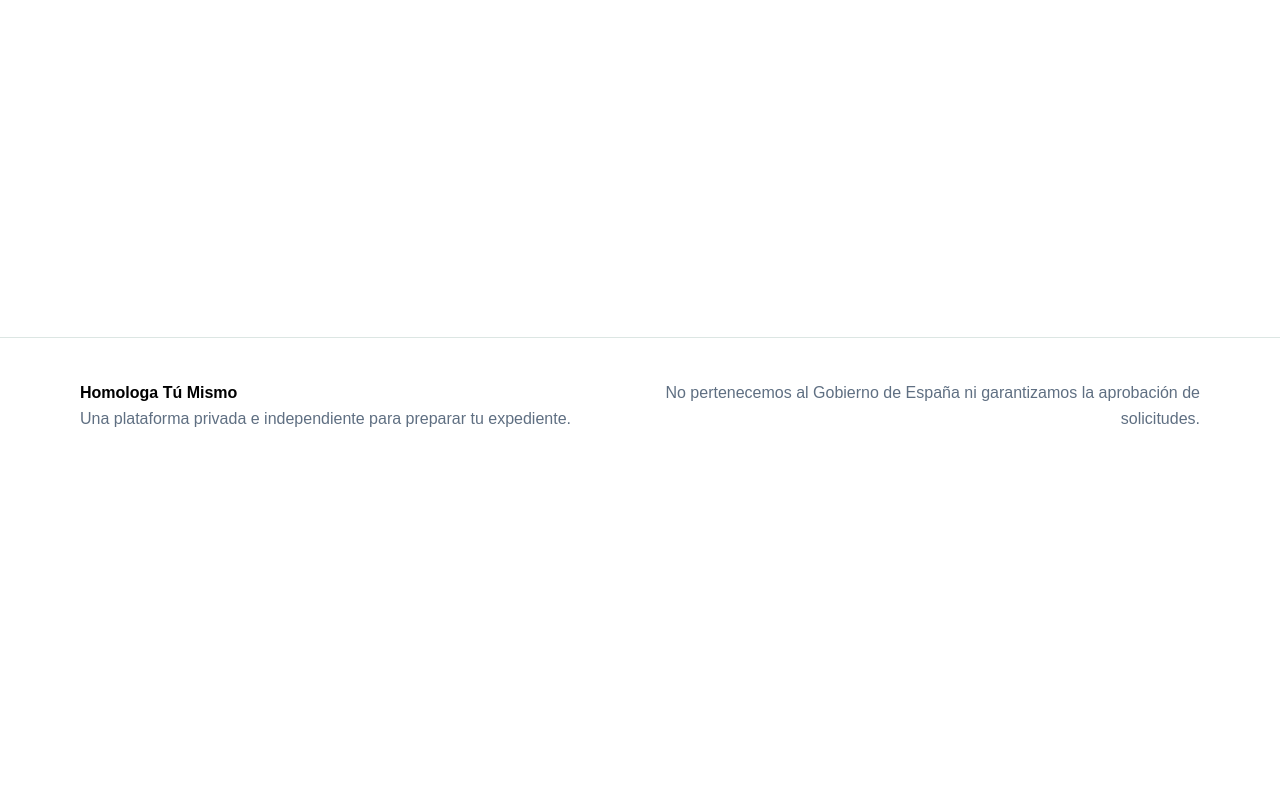
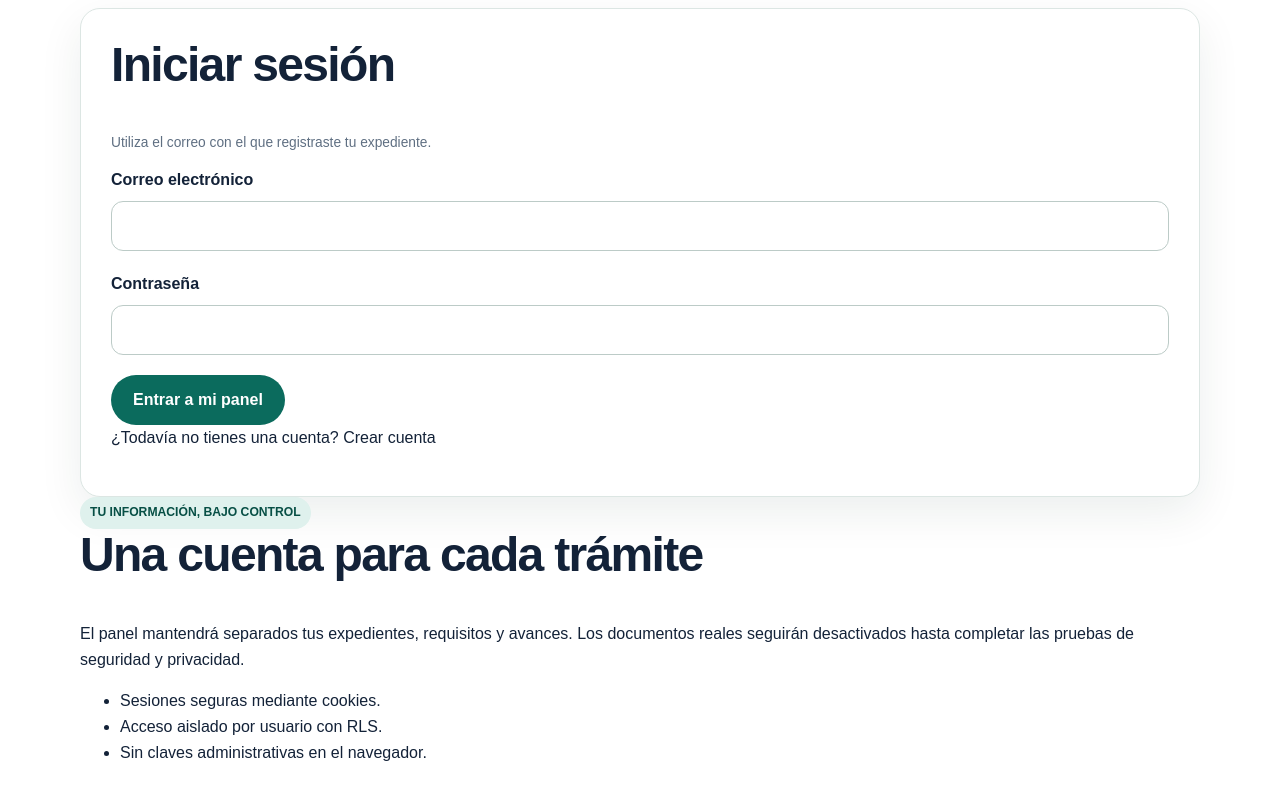
Before and after one commit to Candido25/Homologa-tu-mismo, a Next.js app: page /iniciar-sesion in a window 1280 px wide. Before the commit this address had no page. Shown: the part 540-1340 px from the top of the page. Before the commit the page ends 1013 px from the top, so only its background shows below. Built offline with nearby package versions, Linux system fonts and the light colour scheme; no server answers.

Commit message:
Crear página de inicio de sesión

```diff
--- /dev/null
+++ b/src/app/iniciar-sesion/page.tsx
@@ -0,0 +1,101 @@
+import type { Metadata } from "next";
+import Link from "next/link";
+import { isSupabaseConfigured } from "@/lib/env";
+import { signIn } from "@/app/auth/actions";
+
+export const metadata: Metadata = {
+  title: "Iniciar sesión",
+};
+
+type PageProps = {
+  searchParams: Promise<{
+    error?: string;
+    mensaje?: string;
+    siguiente?: string;
+  }>;
+};
+
+export default async function SignInPage({ searchParams }: PageProps) {
+  const params = await searchParams;
+  const configured = isSupabaseConfigured();
+
+  return (
+    <>
+      <section className="page-header">
+        <div className="container narrow-container">
+          <p className="eyebrow">Área privada</p>
+          <h1>Continúa con tu expediente</h1>
+          <p>Accede para guardar tu diagnóstico, organizar documentos y consultar tus próximos pasos.</p>
+        </div>
+      </section>
+
+      <section className="section auth-section">
+        <div className="container auth-layout">
+          <form className="form-card auth-card" action={signIn}>
+            <h2>Iniciar sesión</h2>
+            <p className="helper">Utiliza el correo con el que registraste tu expediente.</p>
+
+            {!configured && (
+              <div className="notice notice-warning" role="status">
+                El módulo está preparado, pero todavía falta conectar el proyecto de Supabase.
+              </div>
+            )}
+
+            {params.mensaje && (
+              <div className="notice notice-success" role="status">
+                {params.mensaje}
+              </div>
+            )}
+
+            {params.error && (
+              <div className="notice notice-error" role="alert">
+                {params.error}
+              </div>
+            )}
+
+            <input type="hidden" name="siguiente" value={params.siguiente || "/panel"} />
+
+            <div className="field">
+              <label htmlFor="email">Correo electrónico</label>
+              <input id="email" name="email" type="email" autoComplete="email" required />
+            </div>
+
+            <div className="field">
+              <label htmlFor="password">Contraseña</label>
+              <input
+                id="password"
+                name="password"
+                type="password"
+                minLength={8}
+                autoComplete="current-password"
+                required
+              />
+            </div>
+
+            <button className="button auth-submit" type="submit" disabled={!configured}>
+              Entrar a mi panel
+            </button>
+
+            <p className="auth-switch">
+              ¿Todavía no tienes una cuenta? <Link href="/crear-cuenta">Crear cuenta</Link>
+            </p>
+          </form>
+
+          <aside className="auth-aside">
+            <span className="result-label">Tu información, bajo control</span>
+            <h2>Una cuenta para cada trámite</h2>
+            <p>
+              El panel mantendrá separados tus expedientes, requisitos y avances. Los documentos reales
+              seguirán desactivados hasta completar las pruebas de seguridad y privacidad.
+            </p>
+            <ul className="check-list">
+              <li>Sesiones seguras mediante cookies.</li>
+              <li>Acceso aislado por usuario con RLS.</li>
+              <li>Sin claves administrativas en el navegador.</li>
+            </ul>
+          </aside>
+        </div>
+      </section>
+    </>
+  );
+}
```
